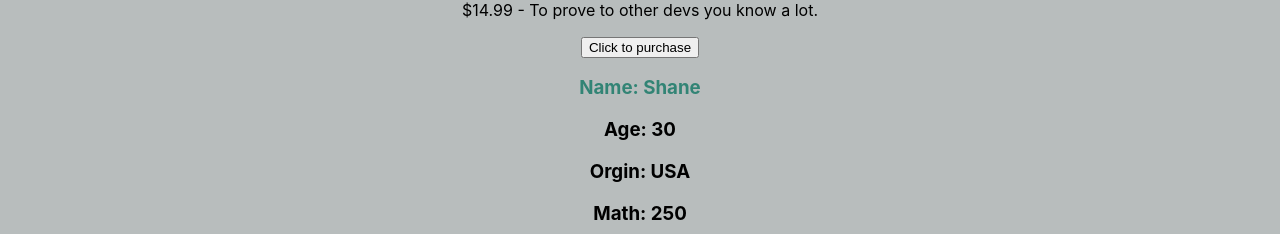
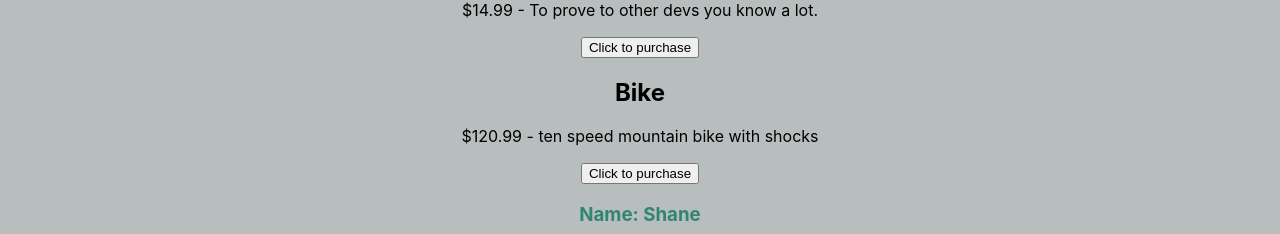
Before and after one commit to shanecolby/my_app_react, a React (Create React App) app: page / in a window 1280 px wide. Shown: the part 2327-2561 px from the top of the page. Built offline with nearby package versions, Linux system fonts and the light colour scheme; no server answers.

Commit message:
add bike to products

```diff
--- a/src/components/FormPract.js
+++ b/src/components/FormPract.js
@@ -44,6 +44,8 @@ class FormPract extends React.Component {
           onChange={this.handleChange}
         />
 
+
+
         <h1>{this.state.firstName} {this.state.lastName}</h1>
       </form>
     )
--- a/src/components/randomProducts.js
+++ b/src/components/randomProducts.js
@@ -46,6 +46,12 @@ const products = [
     name: "Sticker Set",
     price: 14.99,
     description: "To prove to other devs you know a lot."
+  },
+  {
+    id: "9",
+    name: "Bike",
+    price: 120.99,
+    description: "ten speed mountain bike with shocks"
   }
 ]
 
```
